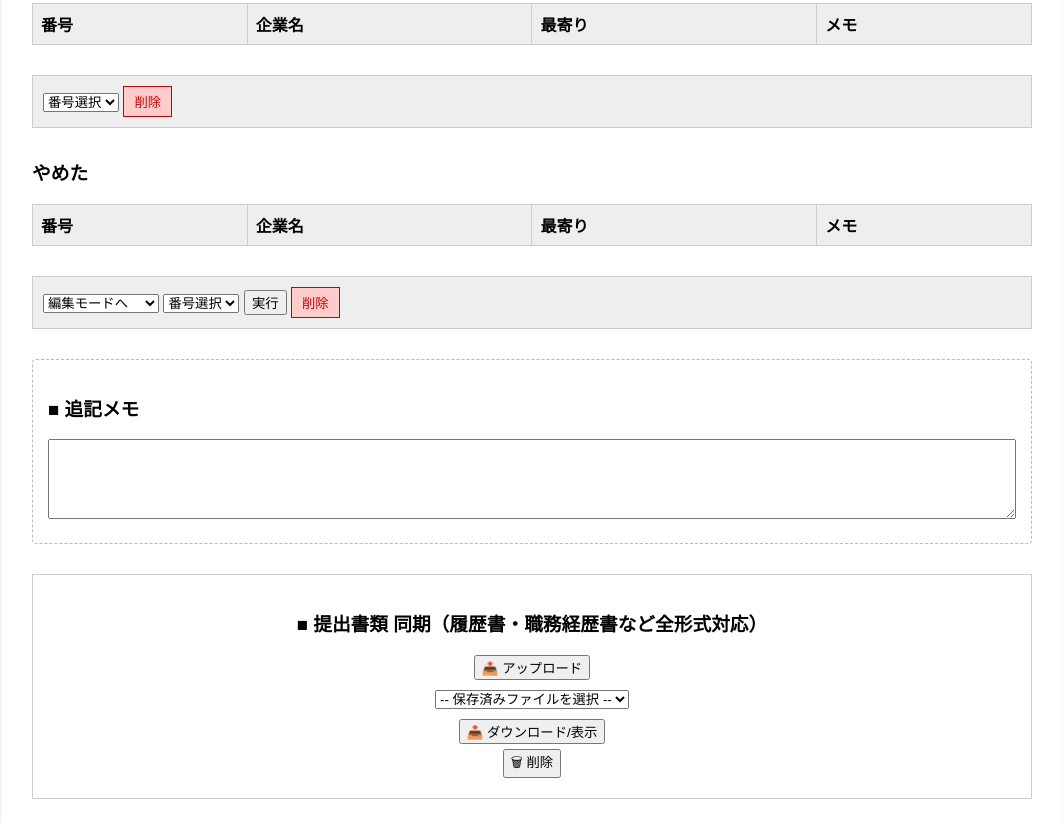
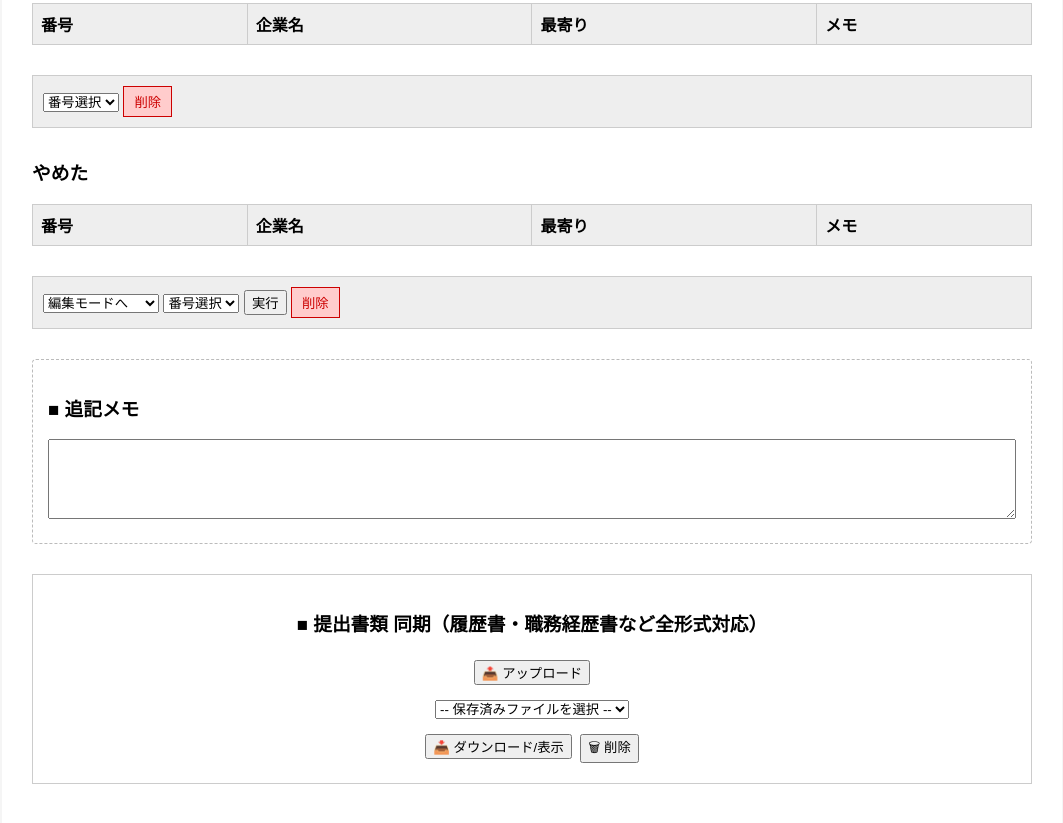
Before and after one commit to miki0113/job-hunting-app, a website: page index.html in a window 1280 px wide. Shown: the part 886-1709 px from the top of the page, without its empty margins (108-1171 px from the left). Drawn offline with Linux system fonts and the light colour scheme; no server answers.

Commit message:
Update index.html

```diff
--- a/index.html
+++ b/index.html
@@ -23,7 +23,7 @@
         .doc-section { border: 1px solid #ccc; padding: 15px; margin-bottom: 20px; text-align: center; }
         /* 提出書類セクションのボタン配置を整理 */
         .doc-section select { margin: 10px 0; display: block; margin-left: auto; margin-right: auto; }
-        .doc-section button { display: block; margin: 5px auto; }
+        .doc-section button { display: inline-block; margin: 5px 2px; }
     </style>
 </head>
 <body>
```
